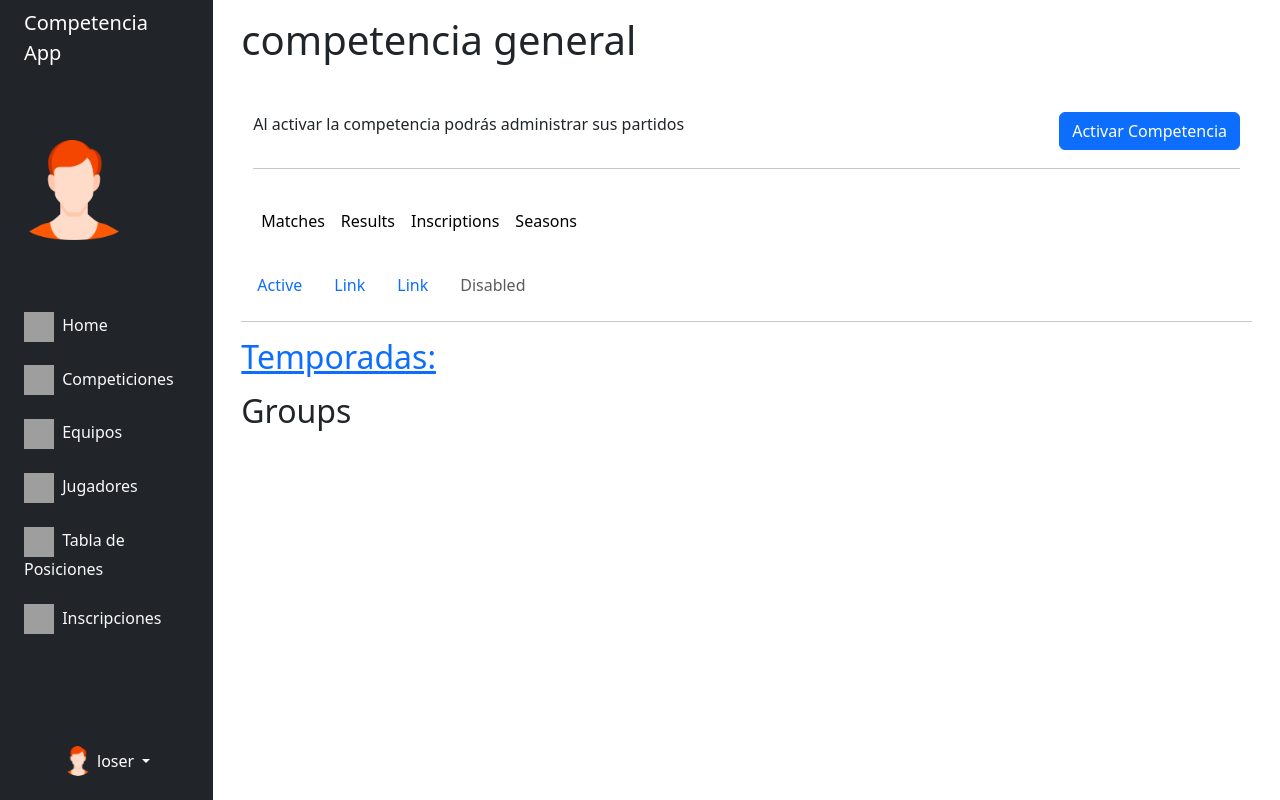
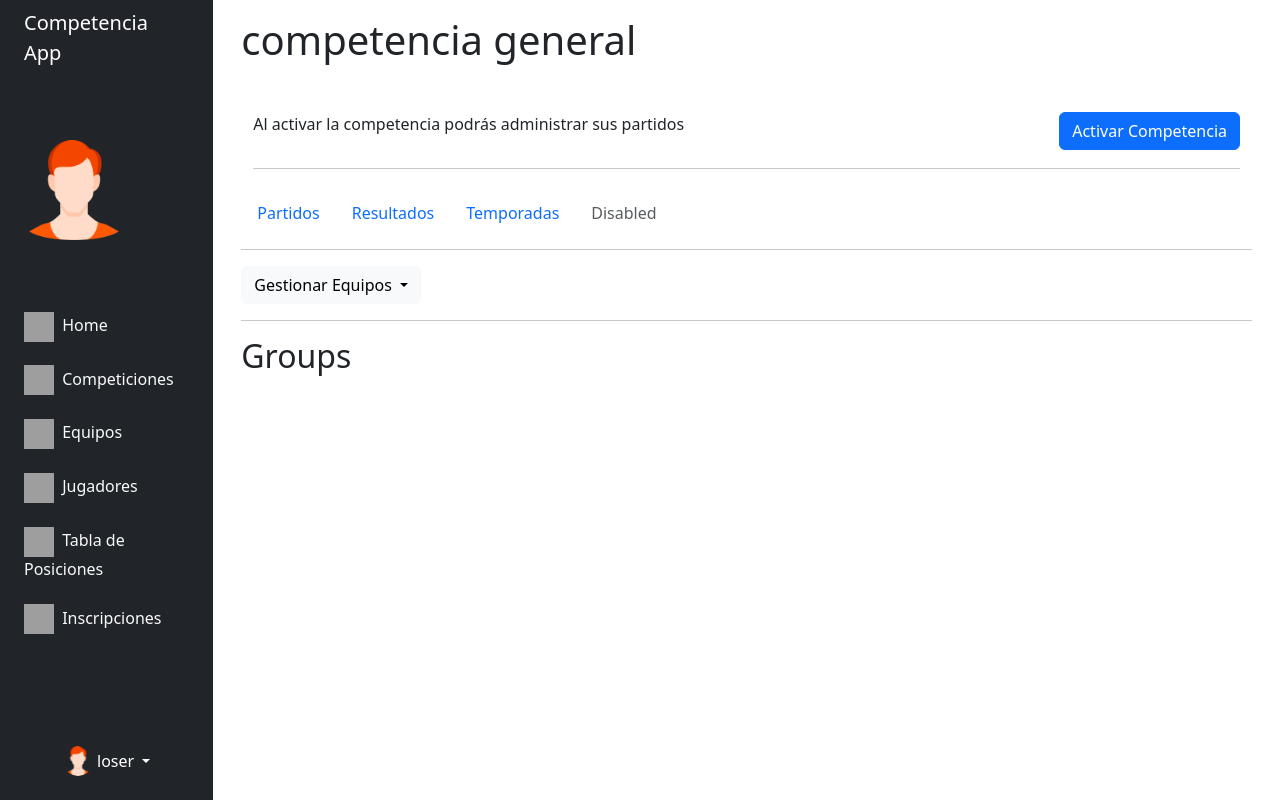
Before and after one commit to jostinjimenez/django-project-competencias, a Django app: page /competitions/competitions_detail/1/ in a window 1280 px wide. Run offline with Django 4.2, Linux system fonts and the light colour scheme; data comes from the database, SQL or seed files in the repository; data that the repository does not hold is empty; grey boxes are pictures that could not be loaded.

Commit message:
feactures

```diff
--- a/System_Sport/urls.py
+++ b/System_Sport/urls.py
@@ -17,9 +17,9 @@ urlpatterns = [
     path('signin/', views.signin, name='signin'),
     path('competitions/', views.competition_list, name='competitions'),
     path('competitions/competitions_detail/<int:id>/', views.competition_detail, name='competition_detail'),
+    path('competitions/competitions_detail<int:id>/new_team/', views.new_team, name='new_team'),
     path('new_player/', views.new_player, name='new_player'),
     path('new_sport/', views.new_sport, name='new_sport'),
-    path('competition/<int:id>/seasons_and_groups/', views.seasons_and_groups, name='seasons_and_groups'),
     path('teams/', views.team_list, name='teams'),
     path('teams/<int:id>/', views.teams_detail, name='teams_detail'),
     path('players', views.player_list, name='players'),
@@ -27,8 +27,6 @@ urlpatterns = [
     path('games/', views.game_list, name='game_list'),
     path('game/<int:id>/', views.game_detail, name='game_detail'),
     path('standings/', views.standings_table, name='standings_table'),
-    path('inscriptions/', views.inscription_list, name='inscription_list'),
-    path('inscription/<int:id>/', views.inscription_details, name='inscription_detail'),
     path('edit_player/<int:id>/', views.edit_player, name='edit_player'),
     path('new_competition/', views.new_competition, name='new_competition'),
 ]
--- a/myapp/admin.py
+++ b/myapp/admin.py
@@ -1,9 +1,8 @@
 from django.contrib import admin
 
-from .models import Inscription, Sport, Group, Season, Competition, Game, Score, Team, Player
+from .models import Sport, Group, Season, Competition, Game, Score, Team, Player
 
 # Register your models here.
-admin.site.register(Inscription)
 admin.site.register(Sport)
 admin.site.register(Group)
 admin.site.register(Season)
--- a/myapp/models.py
+++ b/myapp/models.py
@@ -8,35 +8,14 @@ from django.db import models
 
 
 # Create your models here.
-class Inscription(models.Model):
+
+class Team(models.Model):
     name = models.CharField(max_length=50)
+    city = models.CharField(max_length=50, blank=True)
+    country = models.CharField(max_length=50, blank=True)
 
     def __str__(self):
         return self.name
-
-
-class Team(models.Model):
-    name = models.CharField(max_length=50)
-    inscription = models.ForeignKey(Inscription, on_delete=models.CASCADE, related_name='teams', null=True)
-    goals_scored = models.IntegerField(default=0)
-    goals_received = models.IntegerField(default=0)
-
-    def __str__(self):
-        return self.name
-
-    def get_standings(self):
-        played_games = Game.objects.filter(state=State.PLAYED)
-        wins = played_games.filter(winner=self).count()
-        losses = played_games.filter(loser=self).count()
-        points = wins * 3
-        goals_difference = self.goals_scored - self.goals_received
-
-        return {
-            'wins': wins,
-            'losses': losses,
-            'points': points,
-            'goals_difference': goals_difference,
-        }
 
 
 class Sport(models.Model):
@@ -77,17 +56,6 @@ class Game(models.Model):
         if self.score:
             return self.score.result
         return "Not played"
-
-    def save(self, *args, **kwargs):
-        if self.state == State.PLAYED:
-            local_goals, visitor_goals = map(int, self.score.result.split('-'))
-            self.team_local.goals_scored += local_goals
-            self.team_local.goals_received += visitor_goals
-            self.team_visitor.goals_scored += visitor_goals
-            self.team_visitor.goals_received += local_goals
-            self.team_local.save()
-            self.team_visitor.save()
-        super().save(*args, **kwargs)
 
 
 class Score(models.Model):
@@ -141,21 +109,10 @@ class Player(models.Model):
     def __str__(self):
         return self.name
 
-    def clean(self):
-        team_season = self.team.season if self.team else None
-        teams_in_other_seasons = self.teams.exclude(season=team_season)
-
-        if self.team and self.teams.filter(season=team_season).count() > 1:
-            raise ValidationError("El jugador ya pertenece a otro equipo de la misma temporada.")
-
-        if teams_in_other_seasons.exists():
-            raise ValidationError("El jugador ya pertenece a otros equipos en temporadas distintas.")
-
 
 class Group(models.Model):
     letter = models.CharField(max_length=1)
     season = models.ForeignKey(Season, on_delete=models.CASCADE, null=True)
-    inscriptions = models.ManyToManyField(Inscription)
 
     def __str__(self):
         return self.letter
--- a/myapp/templates/base.html
+++ b/myapp/templates/base.html
@@ -69,7 +69,7 @@
                         </a>
                     </li>
                     <li class="nav-item">
-                        <a href="{% url 'inscription_list' %}" class="nav-link align-middle px-0">
+                        <a href="" class="nav-link align-middle px-0">
                             <img src="{% static 'img/calendar.png' %}" alt="hugenerd" width="30" height="30">
                             <i class="fs-4 bi-house"></i> <span
                                 class="text-light ms-1 d-none d-sm-inline">Inscripciones</span>
--- a/myapp/templates/competition_detail.html
+++ b/myapp/templates/competition_detail.html
@@ -28,33 +28,50 @@
         <hr>
     </div>
 
-
-    <nav class="navbar navbar-expand-sm mb-3">
-        <div class="container-fluid">
-            <ul class="navbar-nav">
-                <li class="nav-item ml-0 mr-3"><a class="nav-link active" href="{% url 'game_list' %}">Matches</a></li>
-                <li class="nav-item ml-3"><a class="nav-link active" href="">Results</a></li>
-                <li class="nav-item ml-3"><a class="nav-link active" href="">Inscriptions</a></li>
-                <li class="nav-item ml-3"><a class="nav-link active" href="">Seasons</a></li>
-            </ul>
-        </div>
-    </nav>
-
     <nav class="nav">
-        <a class="nav-link active" aria-current="page" href="#">Active</a>
-        <a class="nav-link" href="#">Link</a>
-        <a class="nav-link" href="#">Link</a>
+        <a class="nav-link active" aria-current="page" href="{% url 'game_list' %}">Partidos</a>
+        <a class="nav-link" href="#">Resultados</a>
+        <a class="nav-link" href="#">Temporadas</a>
         <a class="nav-link disabled" aria-disabled="true">Disabled</a>
     </nav>
 
     <hr>
 
-    <a href="{% url 'seasons_and_groups' competition.id %}"><h2>Temporadas:</h2></a>
-    <ul>
-        {% for season in seasons %}
-            <li>{{ season.name }}</li>
-        {% endfor %}
-    </ul>
+    <div class="btn-group">
+        <button type="button" class="btn btn-light dropdown-toggle" data-bs-toggle="dropdown" aria-expanded="false">
+            Gestionar Equipos
+        </button>
+        <ul class="dropdown-menu dropdown-menu-end">
+            <li>
+                <a class="dropdown-item" href="#" data-bs-toggle="modal" data-bs-target="#exampleModal">Añadir
+                    Equipo</a>
+            </li>
+            <li>
+                <a class="dropdown-item" href="">Importar Equipos</a>
+            </li>
+            <li>
+                <a class="dropdown-item" href="">Exportar Equipos</a>
+            </li>
+        </ul>
+    </div>
+    <div class="modal fade" id="exampleModal" tabindex="-1" aria-labelledby="exampleModalLabel" aria-hidden="true">
+        <div class="modal-dialog modal-dialog-centered">
+            <div class="modal-content">
+                <div class="modal-header">
+                    <h5 class="modal-title" id="exampleModalLabel">Añadir Equipo</h5>
+                    <button type="button" class="btn-close" data-bs-dismiss="modal" aria-label="Close"></button>
+                </div>
+                <div class="modal-body">
+                    <p>Busca a los equipos y agrégalos de la lista, <a href="">o crea un nuevo perfil para
+                        ellos.</a></p>
+                </div>
+                <div class="modal-footer">
+                    <button type="button" class="btn btn-primary">Añadir Equipo</button>
+                </div>
+            </div>
+        </div>
+    </div>
+    <hr>
 
     <h2>Groups</h2>
     <ul>
--- a/myapp/views.py
+++ b/myapp/views.py
@@ -6,8 +6,27 @@ from django.contrib.auth import login, logout, authenticate
 from django.db import IntegrityError, transaction
 from django.contrib.auth.decorators import login_required
 
-from .forms import PlayerForm, SportForm, CompetitionForm, CustomPlayerForm
-from .models import Competition, Season, Sport, Group, Team, Inscription, Player, Game, State, PlayerTeamSeason
+from .forms import PlayerForm, SportForm, CompetitionForm, CustomPlayerForm, TeamForm
+from .models import Competition, Season, Sport, Group, Team, Player, Game, State, PlayerTeamSeason
+
+
+def new_team(request, id):
+    competition = get_object_or_404(Competition, pk=id)
+
+    if request.method == 'POST':
+        form = TeamForm(request.POST)
+        if form.is_valid():
+            team = form.save(commit=False)
+            team.competition = competition
+            team.save()
+            return redirect('competition_detail', id=id)
+    else:
+        form = TeamForm()
+
+    return render(request, 'new_team.html', {
+        'form': form,
+        'competition': competition,
+    })
 
 
 @login_required
@@ -26,26 +45,6 @@ def edit_player(request, id):
     return render(request, 'edit_player.html', {
         'form': form,
         'player': player,
-    })
-
-
-def inscription_details(request, id):
-    # Obtener la inscripción específica según el ID
-    inscription = get_object_or_404(Inscription, pk=id)
-
-    # Pasar los datos a la plantilla y renderizarla
-    return render(request, 'inscription_details.html', {
-        'inscription': inscription,
-    })
-
-
-def inscription_list(request):
-    # Obtener todas las inscripciones
-    inscriptions = Inscription.objects.all()
-
-    # Pasar los datos a la plantilla y renderizarla
-    return render(request, 'inscription_list.html', {
-        'inscriptions': inscriptions,
     })
 
 
@@ -137,33 +136,6 @@ def teams_detail(request, id):
 def team_list(request):
     teams = Team.objects.all()
     return render(request, 'teams.html', {'teams': teams})
-
-
-def seasons_and_groups(request, id):
-    competition = get_object_or_404(Competition, pk=id)
-    seasons = Season.objects.filter(competition=competition)
-    seasons_and_groups = {}
-
-    for season in seasons:
-        groups = Group.objects.filter(season=season)
-        inscriptions_by_group = {}
-
-        for group in groups:
-            inscriptions = Inscription.objects.filter(group=group)
-            teams_by_inscription = {}
-
-            for inscription in inscriptions:
-                teams = Team.objects.filter(inscription=inscription)
-                teams_by_inscription[inscription] = teams
-
-            inscriptions_by_group[group] = teams_by_inscription
-
-        seasons_and_groups[season] = inscriptions_by_group
-
-    return render(request, 'seasons_and_groups.html', {
-        'competition': competition,
-        'seasons_and_groups': seasons_and_groups,
-    })
 
 
 @login_required
```
Also changed, not shown: myapp/forms.py (+12 -0 lines), myapp/templates/inscription_details.html (deleted, +0 -17 lines), myapp/templates/inscription_list.html (deleted, +0 -16 lines), myapp/templates/new_team.html (added, +39 -0 lines).
